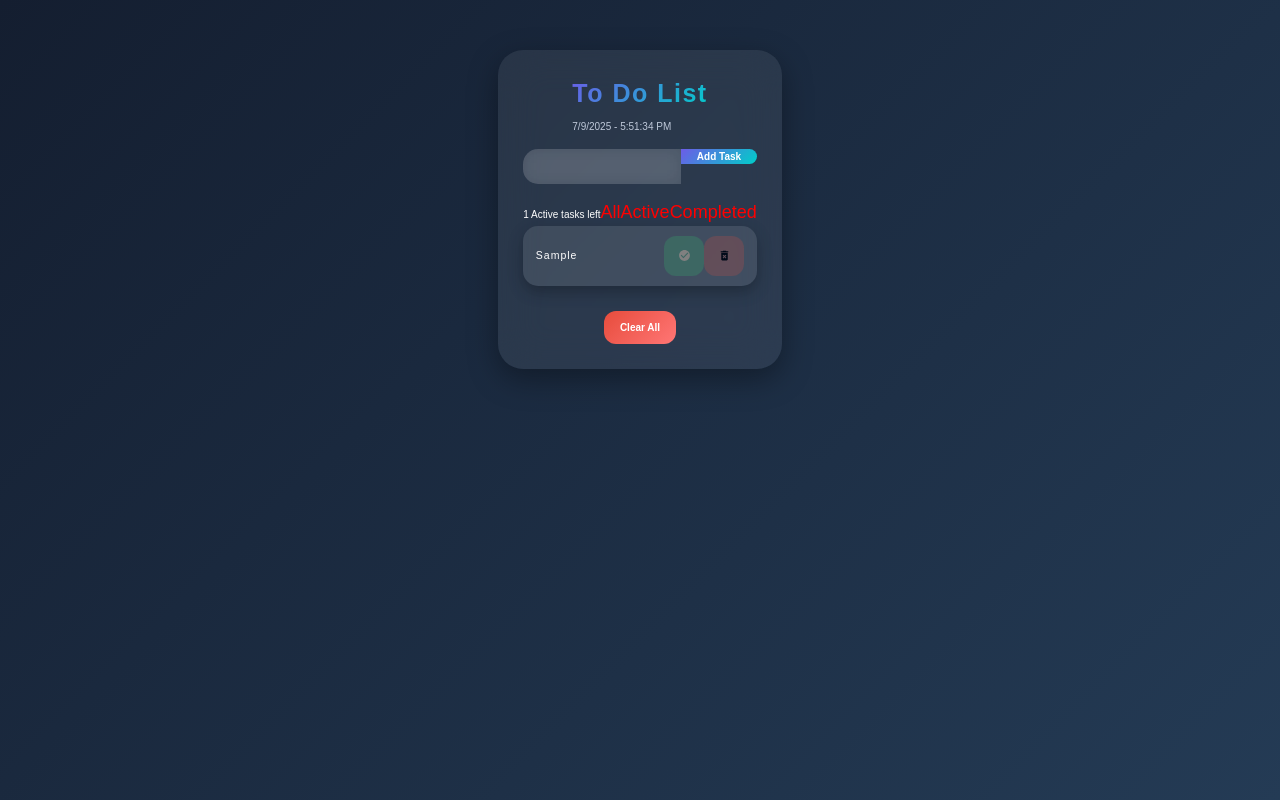
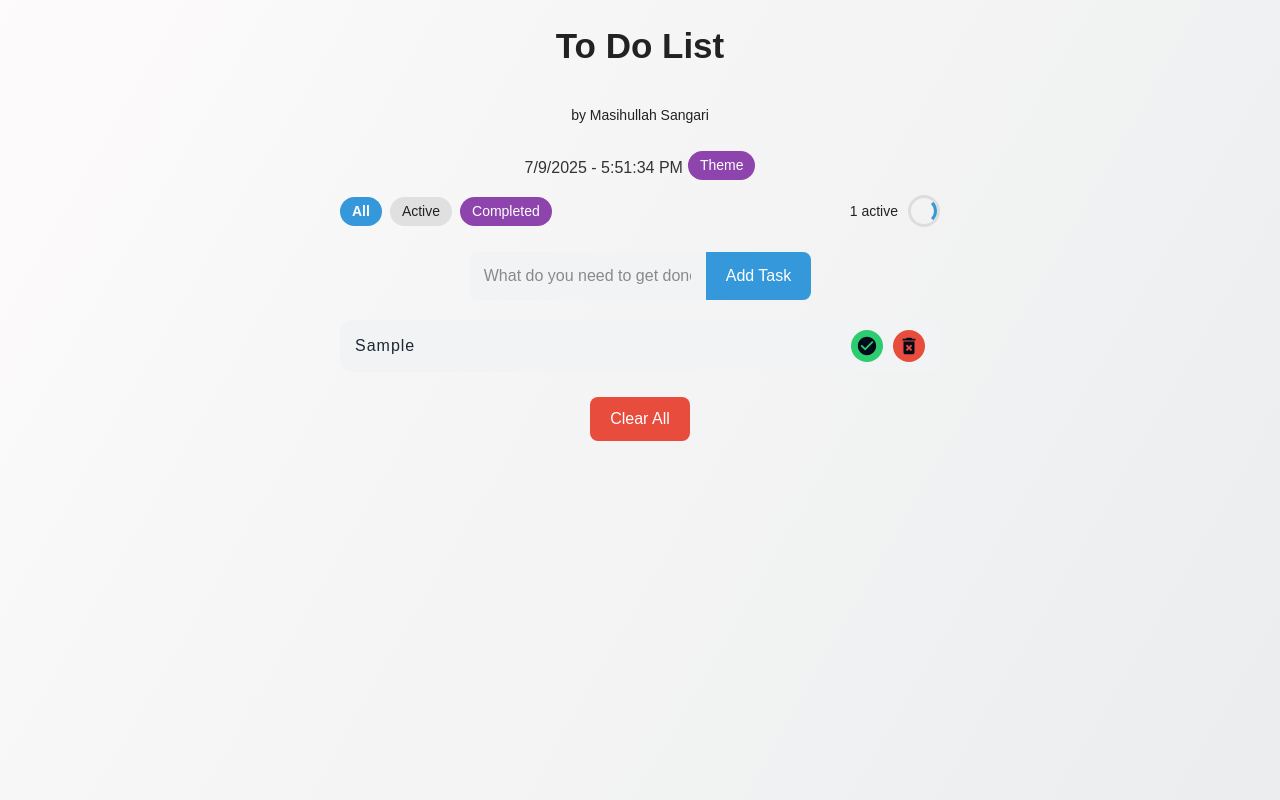
Before and after one commit to BilalSangari/Practice, a React (Vite) app: page / in a window 1280 px wide. Both pictures are taken after typing "Sample" into the empty fields and a click on the button "Add Task". Built offline with nearby package versions, Linux system fonts and the light colour scheme.

Commit message:
Complete Todo App

```diff
--- a/src/projects/Todo/Todo.css
+++ b/src/projects/Todo/Todo.css
@@ -1,202 +1,293 @@
-/* =========================
-   Global Styles
-========================= */
-body {
-  font-family: "Inter", "Poppins", sans-serif;
-  background: linear-gradient(135deg, #141e30, #243b55);
+/* === Base Layout === */
+.todo-container {
+  align-items: center;
+  display: flex;
+  flex-direction: column;
   min-height: 100vh;
-  margin: 0;
+  padding: 2rem;
+  background-image: linear-gradient(120deg, #fdfbfb, #ebedee);
+  color: #222;
+  transition: background 0.3s ease, color 0.3s ease;
+}
+
+.theme-dark .todo-container {
+  background-image: linear-gradient(120deg, #001214, #001f29);
+  color: #f5f5f5;
+}
+
+header {
+  align-items: center;
   display: flex;
-  justify-content: center;
-  align-items: flex-start;
-  padding: 2rem;
+  flex-direction: column;
+  justify-content: space-between;
+  min-height: 20vh;
+  width: 100%;
+  text-align: center;
+}
+
+header h1 {
+  font-size: 3.5rem;
+  font-weight: 700;
+  margin-bottom: 0.3rem;
+  font-family: "Poppins", sans-serif;
+  color: #222;
+}
+
+.theme-dark header h1 {
   color: #fff;
 }
 
-/* =========================
-   Todo Container
-========================= */
-.todo-container {
+/* === Author Name === */
+.author {
+  font-size: 1.4rem;
+  font-weight: 500;
+  margin-top: 0.5rem;
+  transition: color 0.3s ease;
+  color: #222; /* blackish in light mode */
+}
+
+.theme-dark .author {
+  color: #f5f5f5; /* whiteish in dark mode */
+}
+
+/* === Date & Time === */
+.date-time {
+  font-size: 1.6rem;
+  font-weight: 500;
+  font-family: "Poppins", sans-serif;
+  margin-top: 0.6rem;
+  color: #333;
+}
+.theme-dark .date-time {
+  color: #ddd;
+}
+
+/* === Toolbar (Chips + Progress) === */
+.toolbar {
+  display: flex;
+  justify-content: space-between;
+  align-items: center;
   width: 100%;
   max-width: 600px;
-  margin-top: 3rem;
-  padding: 2.5rem;
-  background: rgba(255, 255, 255, 0.07);
-  border-radius: 25px;
-  backdrop-filter: blur(20px);
-  box-shadow: 0 10px 30px rgba(0, 0, 0, 0.35);
-  display: flex;
-  flex-direction: column;
-  align-items: center;
-  transition: transform 0.25s ease-in-out;
+  margin: 1.5rem 0;
 }
 
-.todo-container:hover {
-  transform: translateY(-6px);
+.chips {
+  display: flex;
+  gap: 0.8rem;
 }
 
-/* =========================
-   Header
-========================= */
-header h1 {
-  font-size: 2.5rem;
-  font-weight: 800;
-  letter-spacing: 1.5px;
-  margin-bottom: 0.6rem;
-  background: linear-gradient(135deg, #6c5ce7, #00cec9);
-  -webkit-background-clip: text;
-  -webkit-text-fill-color: transparent;
+.chip {
+  font-size: 1.4rem;
+  font-weight: 500;
+  font-family: "Poppins", sans-serif;
+  padding: 0.4rem 1.2rem;
+  border-radius: 999px;
+  background: #e0e0e0;
+  color: #222;
+  border: none;
+  cursor: pointer;
+  transition: all 0.3s ease;
 }
 
-.date-time {
-  font-size: 1rem;
-  font-weight: 500;
-  color: #bfc9d9;
+.chip.active {
+  background: #3498db;
+  color: #fff;
+  font-weight: 600;
 }
 
-/* =========================
-   Form (Input & Button)
-========================= */
+.theme-dark .chip {
+  background: #444;
+  color: #eee;
+}
+.theme-dark .chip.active {
+  background: #3498db;
+  color: #fff;
+}
+
+/* Theme Button (last chip) */
+.chip:last-child {
+  background: #8e44ad;
+  color: #fff;
+}
+.chip:last-child:hover {
+  background: #732d91;
+}
+
+/* === Progress Circle === */
+.count {
+  display: flex;
+  align-items: center;
+  gap: 1rem;
+  font-family: "Poppins", sans-serif;
+  font-size: 1.4rem;
+}
+
+.progress {
+  --size: 32px;
+  --value: 0%;
+  width: var(--size);
+  height: var(--size);
+  border-radius: 50%;
+  border: 3px solid #ddd;
+  position: relative;
+}
+.progress span {
+  content: "";
+  position: absolute;
+  inset: 0;
+  border-radius: 50%;
+  border: 3px solid #3498db;
+  clip-path: polygon(50% 50%, 100% 0, 100% 100%);
+  transform: rotate(calc(var(--value) * 3.6deg));
+  transition: transform 0.4s ease;
+}
+
+/* === Form (Input + Button) === */
 form {
   display: flex;
   justify-content: center;
-  margin: 1.5rem 0;
+  margin: 1rem 0;
   width: 100%;
+  max-width: 600px;
 }
 
 form input {
   flex: 1;
-  padding: 1rem 1.3rem;
-  font-size: 1rem;
+  padding: 12px 15px;
+  font-size: 1.6rem;
+  font-family: "Poppins", sans-serif;
   border: none;
-  border-radius: 15px 0 0 15px;
-  background: rgba(255, 255, 255, 0.15);
-  color: #fff;
   outline: none;
-  transition: all 0.3s ease;
-  backdrop-filter: blur(8px);
+  border-radius: 8px 0 0 8px;
+  background: #f2f3f4;
+  color: #222;
 }
 
-form input:focus {
-  background: rgba(255, 255, 255, 0.25);
-  box-shadow: 0 0 12px #6c5ce7;
+.theme-dark form input {
+  background: #333;
+  color: #fff;
 }
 
 form button {
-  padding: 0 1.6rem;
-  font-size: 1rem;
-  font-weight: 600;
-  background: linear-gradient(135deg, #6c5ce7, #00cec9);
+  padding: 12px 20px;
+  font-size: 1.6rem;
+  font-weight: 500;
+  font-family: "Poppins", sans-serif;
+  border: none;
+  border-radius: 0 8px 8px 0;
+  background: #3498db;
   color: #fff;
-  border: none;
-  border-radius: 0 15px 15px 0;
   cursor: pointer;
-  transition: transform 0.25s ease, background 0.3s ease;
+  transition: background 0.3s ease;
 }
 
 form button:hover {
-  transform: scale(1.05);
-  background: linear-gradient(135deg, #5a4cc7, #00b8a3);
+  background: #2980b9;
 }
 
-/* =========================
-   Task List
-========================= */
+/* === Todo List === */
 .myUnOrdList {
+  display: flex;
+  justify-content: center;
+  align-items: center;
+  max-width: 1200px;
   width: 100%;
 }
 
+ul {
+  list-style: none;
+  width: 100%;
+  max-width: 600px;
+  padding: 0;
+}
+
 .todo-item {
-  display: flex;
+  margin: 1rem 0;
+  font-size: 1.6rem;
+  color: #1c2833;
+  border-radius: 12px;
+  background-color: #f2f3f4;
+  padding: 1rem 1.5rem;
+  display: grid;
+  grid-template-columns: 1fr auto auto;
   align-items: center;
-  justify-content: space-between;
-  background: rgba(255, 255, 255, 0.1);
-  color: #fff;
-  border-radius: 15px;
-  padding: 1rem 1.3rem;
-  margin-bottom: 1rem;
-  font-size: 1.05rem;
-  box-shadow: 0 6px 15px rgba(0, 0, 0, 0.25);
-  transition: transform 0.2s ease, background 0.3s ease;
+  gap: 1rem;
+  transition: background 0.3s ease, transform 0.2s ease;
 }
 
 .todo-item:hover {
-  transform: scale(1.02);
-  background: rgba(255, 255, 255, 0.18);
+  transform: translateY(-3px);
+  background: #e8e8e8;
 }
 
-.todo-item span {
-  flex: 1;
-  margin-right: 1rem;
-  word-break: break-word;
-  transition: color 0.3s ease;
+.theme-dark .todo-item {
+  background: #2b2b2b;
+  color: #eee;
+}
+.theme-dark .todo-item:hover {
+  background: #3a3a3a;
 }
 
-.checkList {
+.todo-item.completed span {
   text-decoration: line-through;
-  color: #aaa;
+  opacity: 0.6;
 }
 
-.notCheckList {
-  text-decoration: none;
+/* Todo text */
+.todo-item span {
+  font-size: 1.6rem;
+  font-weight: 500;
+  word-break: break-word;
 }
 
-/* =========================
-   Action Buttons
-========================= */
-.check-btn,
-.delete-btn {
+/* Buttons inside todos */
+.icon-btn {
+  font-size: 2.2rem;
+  cursor: pointer;
+  width: 3.2rem;
+  height: 3.2rem;
+  border-radius: 50%;
+  display: flex;
+  align-items: center;
+  justify-content: center;
   border: none;
-  border-radius: 12px;
-  width: 40px;
-  height: 40px;
-  display: flex;
-  justify-content: center;
-  align-items: center;
-  font-size: 1.3rem;
-  cursor: pointer;
-  transition: transform 0.2s ease, background 0.3s ease;
+  transition: background 0.3s ease, transform 0.2s ease;
+}
+
+.icon-btn:hover {
+  transform: scale(1.1);
 }
 
 .check-btn {
-  background: rgba(46, 204, 113, 0.2);
-  color: #2ecc71;
-}
-
-.check-btn:hover {
   background: #2ecc71;
   color: #fff;
-  transform: scale(1.1);
+}
+.check-btn.active {
+  background: #27ae60;
 }
 
 .delete-btn {
-  background: rgba(231, 76, 60, 0.2);
-  color: #e74c3c;
+  background: #e74c3c;
+  color: #fff;
+}
+.delete-btn:hover {
+  background: #c0392b;
 }
 
-.delete-btn:hover {
-  background: #e74c3c;
+/* === Clear Button === */
+.clear-btn {
+  background-color: #e74c3c;
+  font-size: 1.6rem;
+  padding: 1rem 2rem;
+  border-radius: 8px;
+  border: none;
+  margin-top: 1.5rem;
   color: #fff;
-  transform: scale(1.1);
+  cursor: pointer;
+  transition: background 0.3s ease, transform 0.2s ease;
 }
-
-/* =========================
-   Clear Button
-========================= */
-.clear-btn {
-  margin-top: 1.5rem;
-  background: linear-gradient(135deg, #e74c3c, #ff7675);
-  color: #fff;
-  font-weight: 700;
-  padding: 0.9rem 1.6rem;
-  font-size: 1rem;
-  border: none;
-  border-radius: 12px;
-  cursor: pointer;
-  transition: transform 0.25s ease, background 0.3s ease;
+.clear-btn:hover {
+  background-color: #8d1407;
+  transform: translateY(-2px);
 }
-
-.clear-btn:hover {
-  background: linear-gradient(135deg, #c0392b, #e17055);
-  transform: translateY(-3px);
-}
--- a/src/projects/Todo/Todo.jsx
+++ b/src/projects/Todo/Todo.jsx
@@ -1,104 +1,124 @@
 import { useState } from "react";
-import "./Todo.css";
 import { TodoForm } from "./TodoForm";
 import { TodoList } from "./TodoList";
 import { TodoDate } from "./TodoDate";
+import "./Todo.css";
 
 export const Todo = () => {
+  const [inputValue, setInputValue] = useState("");
   const [task, setTask] = useState([]);
-  const [filter, setFilter] = useState("all"); // 🔹 track current filter
+  const [filter, setFilter] = useState("all");
 
-  // ✅ handle form submit here
-  const handleFormSubmit = (inputValue) => {
-    if (!inputValue) return;
+  const handleFormSubmit = (e) => {
+    e.preventDefault();
+    if (!inputValue.trim()) return;
 
-    // Prevent duplicates
-    if (task.some((t) => t.text === inputValue)) return;
-
-    // Add as object with completed = false
-    setTask((prevTask) => [...prevTask, { text: inputValue, completed: false }]);
+    setTask([...task, { text: inputValue.trim(), completed: false }]);
+    setInputValue("");
   };
 
-  const handleDeleteTodo = (value) => {
-    const updatedTask = task.filter((curTask) => curTask.text !== value);
-    setTask(updatedTask);
+  const handleDeleteTodo = (text) => {
+    setTask(task.filter((t) => t.text !== text));
   };
 
-  const handleClearButton = () => {
+  const handleToggleComplete = (text) => {
+    setTask(
+      task.map((t) =>
+        t.text === text ? { ...t, completed: !t.completed } : t
+      )
+    );
+  };
+
+  const handleClearAll = () => {
     setTask([]);
   };
 
-  const handleToggleComplete = (value) => {
-    const updatedTask = task.map((curTask) =>
-      curTask.text === value ? { ...curTask, completed: !curTask.completed } : curTask
-    );
-    setTask(updatedTask);
-  };
-
-  // ✅ count remaining active tasks
   const activeTasksCount = task.filter((t) => !t.completed).length;
 
+  const filteredTasks = task.filter((t) => {
+    if (filter === "all") return true;
+    if (filter === "active") return !t.completed;
+    if (filter === "completed") return t.completed;
+    return true;
+  });
+
   return (
-    <section className="todo-container">
+    <div className="todo-container">
       <header>
         <h1>To Do List</h1>
+         <h3 className="author">by Masihullah Sangari</h3>
+        <div style={{ display: "flex", gap: ".5rem", alignItems: "center", justifySelf: "end" }}>
           <TodoDate />
+          <button
+            className="chip"
+            onClick={() => document.body.classList.toggle("theme-dark")}
+          >
+            Theme
+          </button>
+        </div>
       </header>
 
-      {/* ✅ Input form */}
-      <TodoForm onFormSubmit={handleFormSubmit} />
-
-      {/* ✅ Filter bar with task count */}
-      <div className="filter-bar">
-        <span className="task-count">{activeTasksCount} Active tasks left</span>
+      {/* toolbar */}
+      <div className="toolbar">
+        <div className="chips">
           <button
-          className={filter === "all" ? "active-filter" : ""}
+            className={`chip ${filter === "all" ? "active" : ""}`}
             onClick={() => setFilter("all")}
           >
             All
           </button>
           <button
-          className={filter === "active" ? "active-filter" : ""}
+            className={`chip ${filter === "active" ? "active" : ""}`}
             onClick={() => setFilter("active")}
           >
             Active
           </button>
           <button
-          className={filter === "completed" ? "active-filter" : ""}
+            className={`chip ${filter === "completed" ? "active" : ""}`}
             onClick={() => setFilter("completed")}
           >
             Completed
           </button>
         </div>
 
-      {/* ✅ List */}
-      <section className="myUnOrdList">
-        <ul>
-          {task
-            .filter((t) => {
-              if (filter === "active") return !t.completed;
-              if (filter === "completed") return t.completed;
-              return true; // "all"
-            })
-            .slice()
-            .sort((a, b) => a.completed - b.completed)
-            .map((curTask, index) => (
+        <div className="count">
+          <span>{activeTasksCount} active</span>
+          <div
+            className="progress"
+            style={{
+              "--value": `${
+                task.length
+                  ? (task.filter((t) => t.completed).length / task.length) * 100
+                  : 0
+              }%`,
+            }}
+          >
+            <span />
+          </div>
+        </div>
+      </div>
+
+      <div className="form">
+        <TodoForm
+          inputValue={inputValue}
+          setInputValue={setInputValue}
+          handleFormSubmit={handleFormSubmit}
+        />
+      </div>
+
+      <div className="myUnOrdList">
         <TodoList
-                key={index}
-                data={curTask}
+          tasks={filteredTasks}
           onHandleDeleteTodo={handleDeleteTodo}
           onToggleComplete={handleToggleComplete}
         />
-            ))}
-        </ul>
-      </section>
+      </div>
 
-      {/* ✅ Clear button */}
-      <section>
-        <button className="clear-btn" onClick={handleClearButton}>
+      {task.length > 0 && (
+        <button className="clear-btn" onClick={handleClearAll}>
           Clear All
         </button>
-      </section>
-    </section>
+      )}
+    </div>
   );
 };
--- a/src/projects/Todo/TodoForm.jsx
+++ b/src/projects/Todo/TodoForm.jsx
@@ -1,35 +1,17 @@
-import { useState } from "react";
-
-export const TodoForm = ({ onFormSubmit }) => {
-    const [inputValue, setInputValue] = useState("");
-
-    const handleInputChange = (value) => {
-        setInputValue(value);
-    };
-
-    const handleSubmit = (event) => {
-        event.preventDefault();
-        onFormSubmit(inputValue); // ✅ Call parent function
-        setInputValue(""); // Clear input after submit
-    };
-
-    return(
-        <section className="form">
-            <form onSubmit={handleSubmit}>
-                <div>
+export const TodoForm = ({ inputValue, setInputValue, handleFormSubmit }) => {
+  return (
+    <form onSubmit={handleFormSubmit}>
       <input
         type="text"
         className="todo-input"
+        placeholder="What do you need to get done?"
         autoComplete="off"
         value={inputValue}
-                        onChange={(event) => handleInputChange(event.target.value)}
+        onChange={(e) => setInputValue(e.target.value)}
       />
-                </div>
-                <div>
-                    <button type="submit" className="todo-btn">Add Task</button>
-                </div>
+      <button type="submit" className="todo-btn">
+        Add Task
+      </button>
     </form>
-        </section>
-
-    )
-}
+  );
+};
--- a/src/projects/Todo/TodoList.jsx
+++ b/src/projects/Todo/TodoList.jsx
@@ -1,31 +1,31 @@
 import { MdCheckCircle, MdDeleteForever } from "react-icons/md";
 
-export const TodoList = ({ data, onHandleDeleteTodo, onToggleComplete }) => {
+export const TodoList = ({ tasks, onHandleDeleteTodo, onToggleComplete }) => {
   return (
-    <li className={`todo-item ${data.completed ? "completed" : ""}`}>
+    <ul>
+      {tasks.map((data, index) => (
+        <li key={index} className={`todo-item ${data.completed ? "completed" : ""}`}>
           <span>{data.text}</span>
 
-      {/* ✅ Toggle complete */}
           <button
-        className="check-btn"
+            className={`icon-btn check-btn ${data.completed ? "active" : ""}`}
             onClick={() => onToggleComplete(data.text)}
+            aria-label={data.completed ? "Mark as not completed" : "Mark as completed"}
+            title={data.completed ? "Mark as not completed" : "Mark as completed"}
           >
-        <h6>
-          <MdCheckCircle
-            color={data.completed ? "green" : "gray"} // ✅ color changes when done
-          />
-        </h6>
+            <h6><MdCheckCircle /></h6>
           </button>
 
-      {/* ✅ Delete task */}
           <button
-        className="delete-btn"
+            className="icon-btn delete-btn"
             onClick={() => onHandleDeleteTodo(data.text)}
+            aria-label="Delete task"
+            title="Delete task"
           >
-        <h6>
-          <MdDeleteForever />
-        </h6>
+            <h6><MdDeleteForever /></h6>
           </button>
         </li>
+      ))}
+    </ul>
   );
 };
```
Lines whose indentation alone changed are shown as unchanged.
